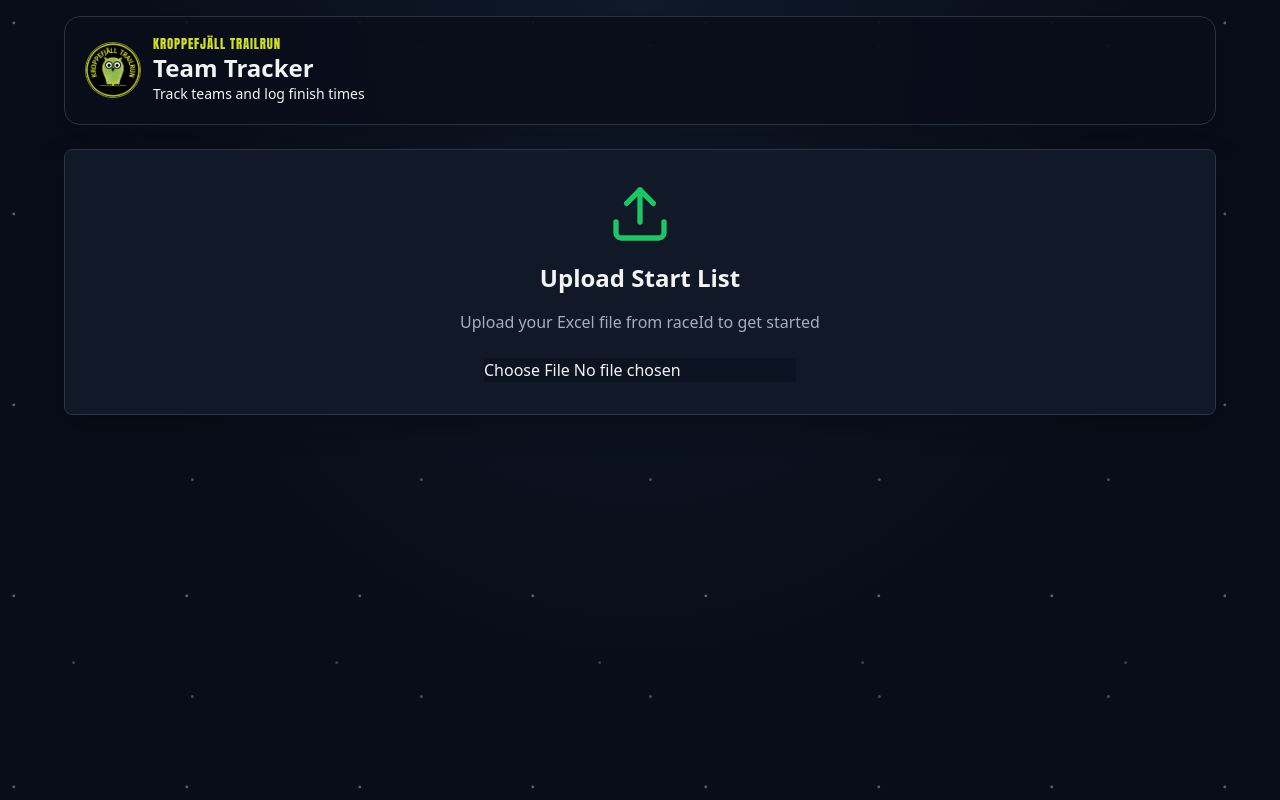
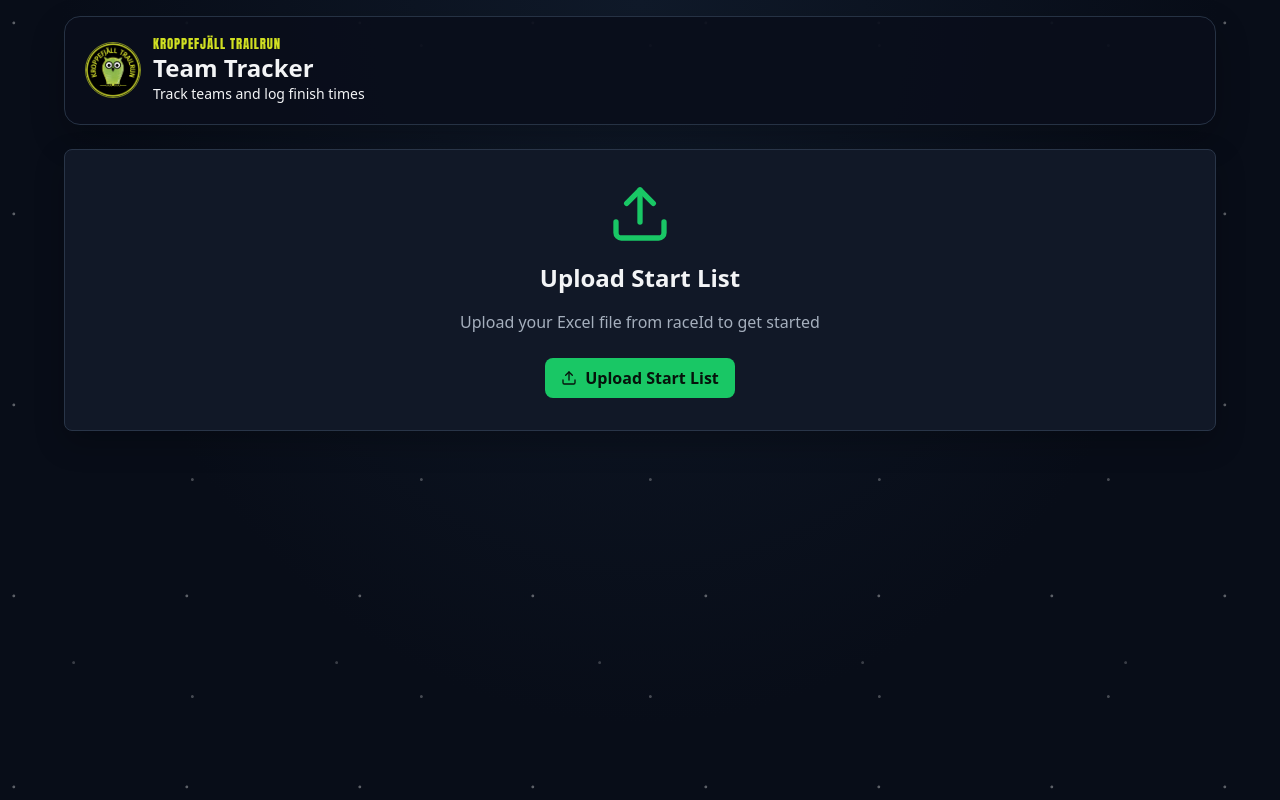
Before and after one commit to robertfrodin/raceteamtracker, a React (Vite) app: page / in a window 1280 px wide. Built offline with nearby package versions, Linux system fonts and the light colour scheme.

Commit message:
update upload start list button layout

```diff
--- a/src/RaceTracker.tsx
+++ b/src/RaceTracker.tsx
@@ -452,12 +452,16 @@ export default function RaceTracker() {
             <Upload className="w-16 h-16 mx-auto text-indigo-500 mb-4" />
             <h2 className="text-2xl font-semibold mb-4">Upload Start List</h2>
             <p className="text-gray-600 mb-6">Upload your Excel file from raceId to get started</p>
-            <input
-              type="file"
-              accept=".xlsx,.xls"
-              onChange={handleFileUpload}
-              className="block mx-auto"
-            />
+            <label className="px-4 py-2 bg-blue-600 text-white rounded-lg hover:bg-blue-700 font-semibold cursor-pointer inline-flex items-center gap-2">
+              <Upload className="w-4 h-4" />
+              Upload Start List
+              <input
+                type="file"
+                accept=".xlsx,.xls"
+                onChange={handleFileUpload}
+                className="hidden"
+              />
+            </label>
           </div>
         ) : (
           <>
```
